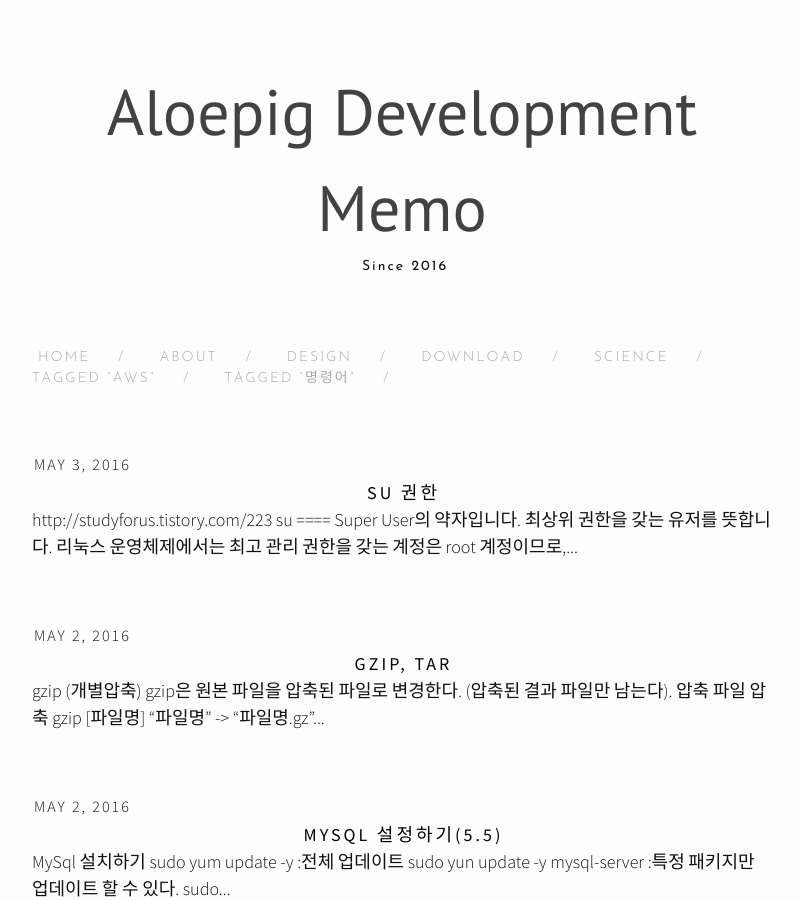
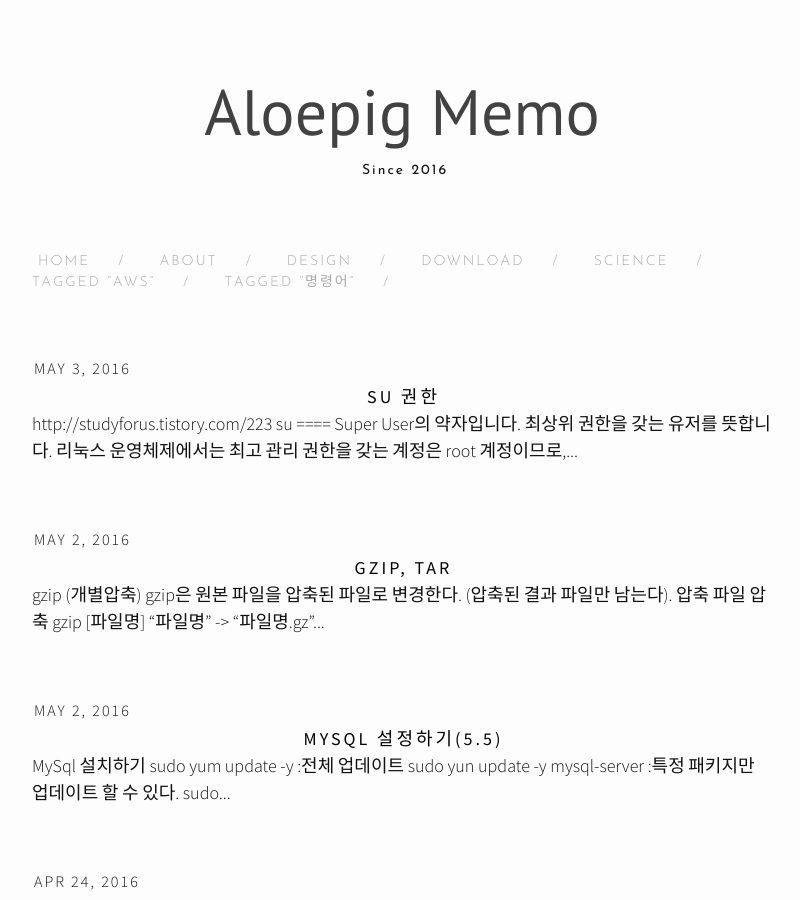
Before and after one commit to Aloepig/aloepig.github.io, a Jekyll site: the page built from index.html, in a window 1280 px wide and 900 px high. Shown: the whole window, without its empty margins (238-1038 px from the left). Built offline with Jekyll 4.4.1, drawn with Linux system fonts in a browser that asks for light colours; nearby versions of some CDN libraries.

Commit message:
내용 변경

```diff
--- a/_config.yml
+++ b/_config.yml
@@ -6,7 +6,7 @@
 # 'jekyll serve'. If you change this file, please restart the server process.
 
 # Site settings
-title: Aloepig Development Memo
+title: Aloepig Memo
 email: aloepig@gmail.com
 description: Since 2016
 baseurl: "" # the subpath of your site, e.g. /blog
```
